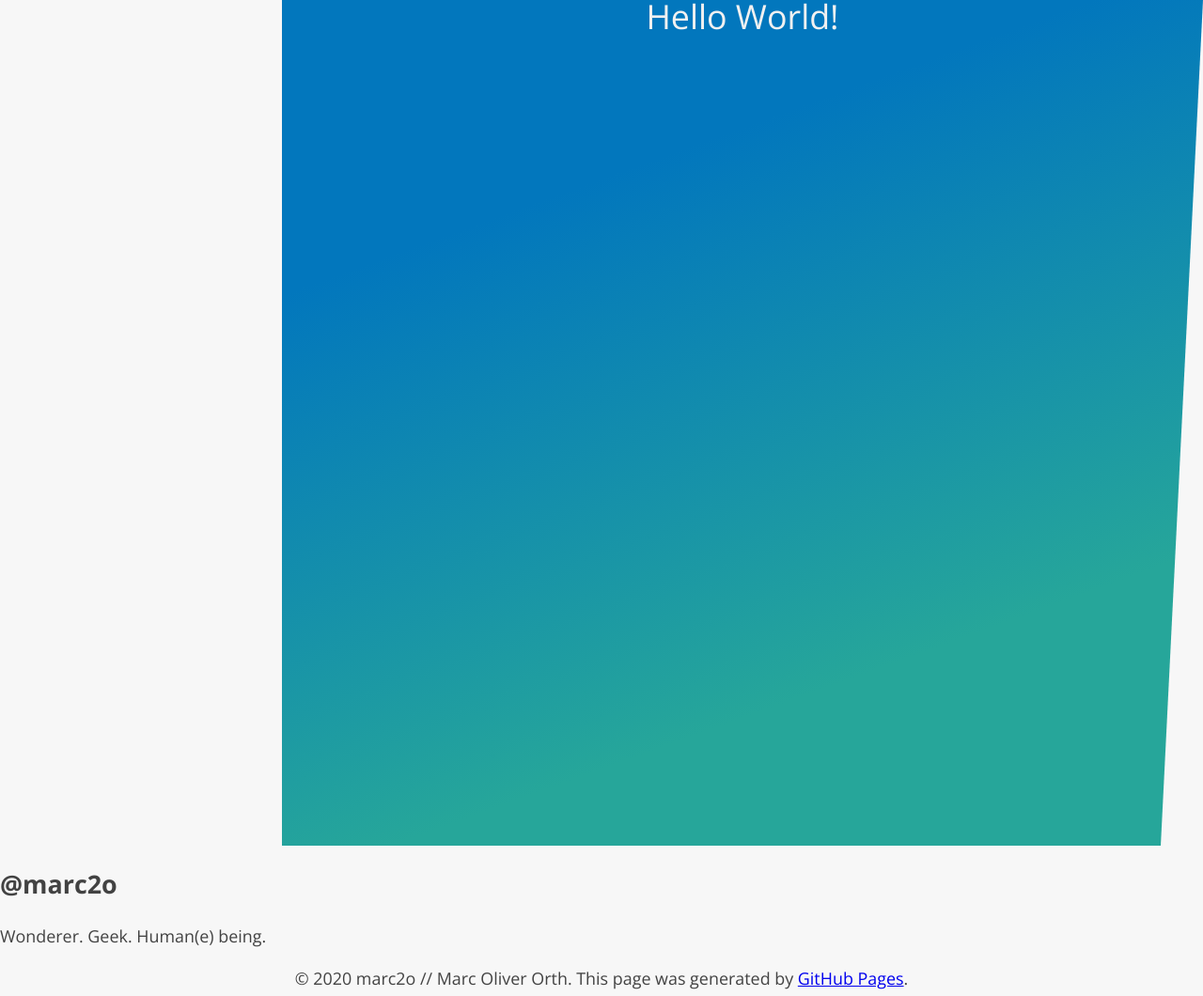
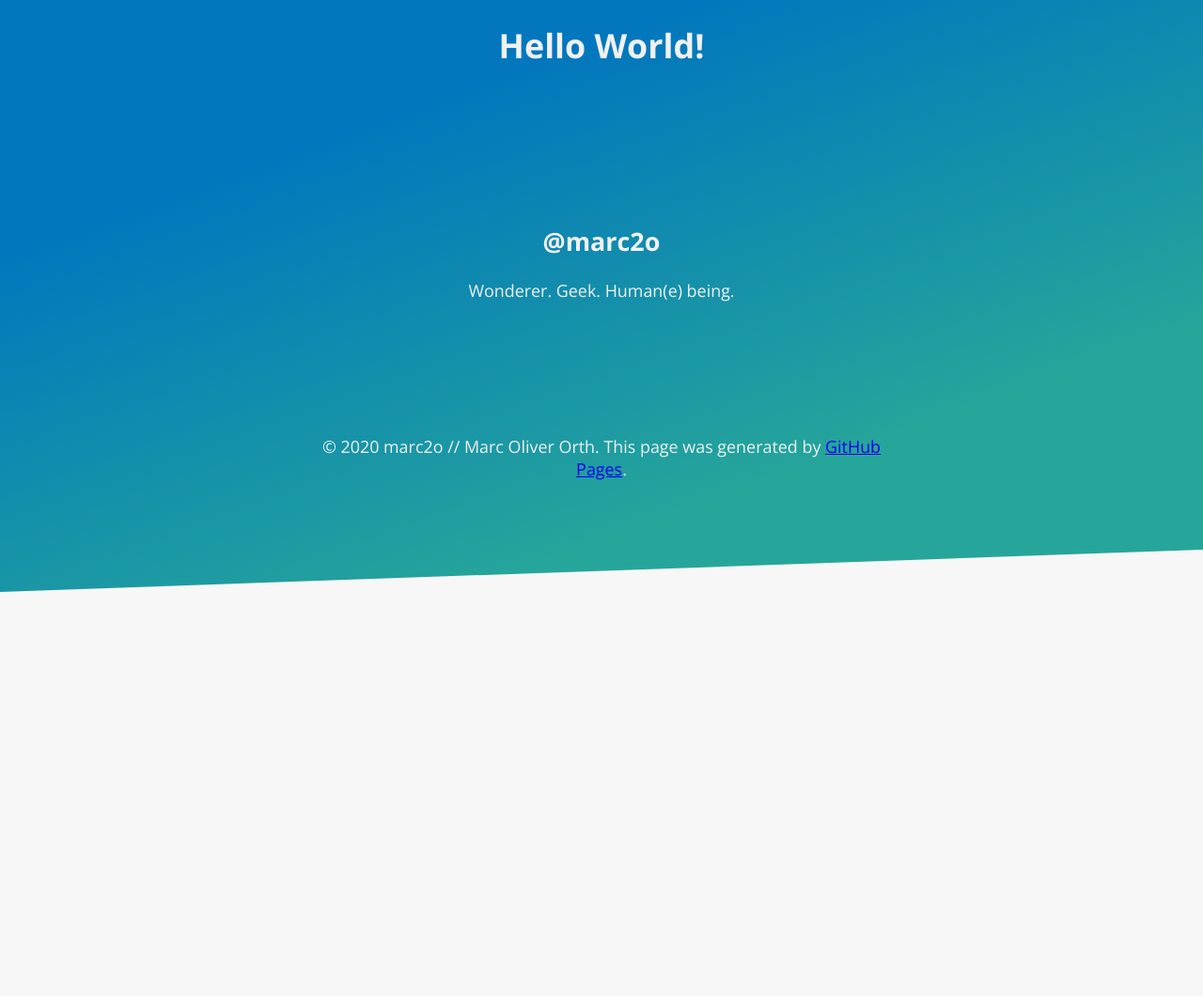
Before and after one commit to marc2o/marc2o.github.io, a Jekyll site: the page built from index.md, in a window 1280 px wide. Shown: the whole page at 94% size. Built offline with Jekyll 4.4.1, drawn with Linux system fonts in a browser that asks for light colours; the repository's description, which GitHub fills in, is left out.

Commit message:
Update index-styles.css

```diff
--- a/assets/css/index-styles.css
+++ b/assets/css/index-styles.css
@@ -11,15 +11,14 @@ body {
     background-color: var(--background-color);
     color: var(--text-color);
 }
+
 main {
+    margin: 0;
+    overflow: hidden;
+    height: 70vh;
     display: flex;
     flex-flow: row wrap;
     justify-content: space-around;
-}
-header {
-	margin: 0;
-	overflow: hidden;
-	height: 70vh;
     clip-path: polygon(0% 0%, 100% 0%, 100% calc(100% - 5vh), 0% 100%);
     -webkit-clip-path: polygon(0% 0%, 100% 0%, 100% calc(100% - 5vh), 0% 100%);
     background: var(--accent-color);
@@ -28,30 +27,7 @@ header {
     text-align: center;
 }
 
-header figure {
-	display: block;
-	width: 16vmin;
-	height: 16vmin;
-	overflow: hidden;
-	border-radius: 50%;
-	margin: 1em auto;
-}
-header figure img {
-	width: 100%;
-	height: auto;
-	position: 50% 50%;
-	object-fit: cover;
-}
-p {
-	line-height: calc(1ex / 0.32);
-}
-header h1 {
-	margin-top: 0;
-	line-height: 100%;
-	font-weight: 300;
-}
-
-header > span {
+.background-animation {
     display: block;
     position: absolute;
     overflow: hidden;
@@ -61,42 +37,16 @@ header > span {
     z-index: -1;
 }
 
-header > div,
-article > div,
-footer > div {
+article,
+footer {
     max-width: 60ch;
     margin: 0 auto;
     padding: 0.5ch 2ch;
 }
+
 header,
 article {
     width: 100%;
 }
 
-@media all and (min-width: 120ch) {
-	header,
-	article {
-		width: 50%;
-		flex-grow: 1;
-	}
-	header {
-		top: 0;
-		position: sticky;
-		align-self: flex-start;
-		width: 33%;
-		height: 100vh;
-		clip-path: polygon(0% 0%, 100% 0%, calc(100% - 5vh) 100%, 0% 100%);
-		-webkit-clip-path: polygon(0% 0%, 100% 0%, calc(100% - 5vh) 100%, 0% 100%);
-	}
-	article > div,
-	footer > div {
-		margin-left: 0;
-	}
-	header > div {
-		margin-right: 2ch;	}
-	header > span {
-		top: 0;
-		left: 0;
-		height: 100%;
-	}
-}
+@media all and (min-width: 120ch) {}
```
Lines whose indentation alone changed are shown as unchanged.
